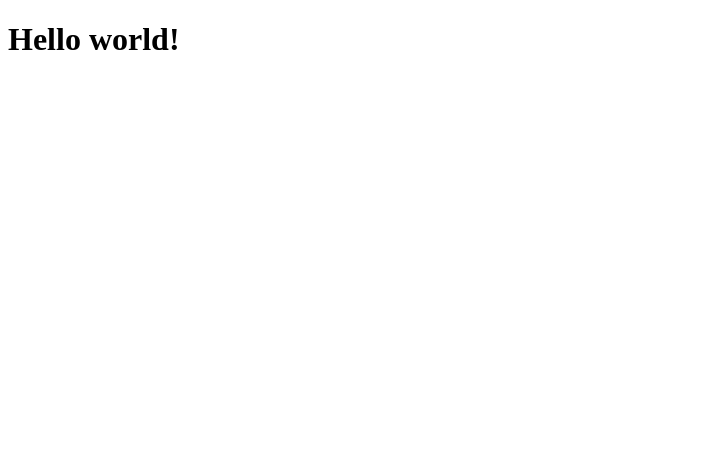
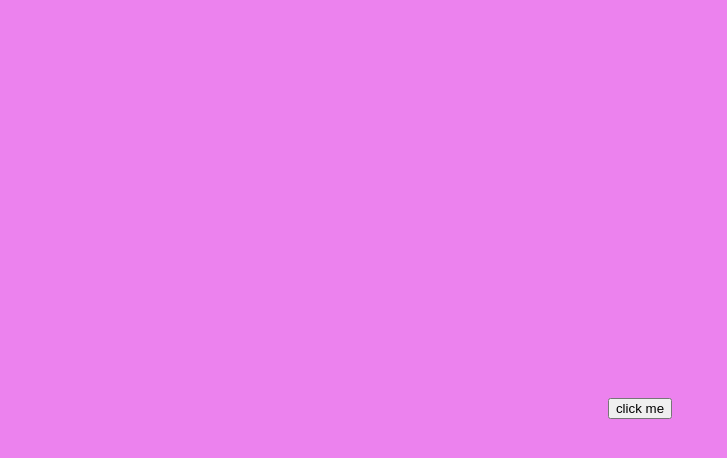
Before and after one commit to AbdulHadi11253/Change-Background-Color-Project, a plain HTML site: page index.html in a window 1280 px wide. Shown: the whole page, without its empty margins (0-727 px from the left). Drawn offline with Linux system fonts and the light colour scheme.

Commit message:
project completed

```diff
--- a/index.html
+++ b/index.html
@@ -4,9 +4,13 @@
     <meta charset="UTF-8">
     <meta http-equiv="X-UA-Compatible" content="IE=edge">
     <meta name="viewport" content="width=device-width, initial-scale=1.0">
+    <link rel="stylesheet" href="style.css">
     <title>Document</title>
 </head>
 <body>
-    <h1>Hello world!</h1>
+    <div id="background" class="btn">
+        <button onclick="changebackground()">click me</button>
+    </div>
+    <script src="/index.js"></script>
 </body>
 </html>
--- /dev/null
+++ b/index.js
@@ -0,0 +1,3 @@
+function changebackground(){
+document.getElementById("background").style.background = "black";
+}
--- a/style.css
+++ b/style.css
@@ -0,0 +1,10 @@
+body{
+    background-color: #EC82EE;
+}
+
+.btn{
+    display: flex;
+    align-items: center;
+    justify-content: center;
+    min-height: 100vh;
+}
```
